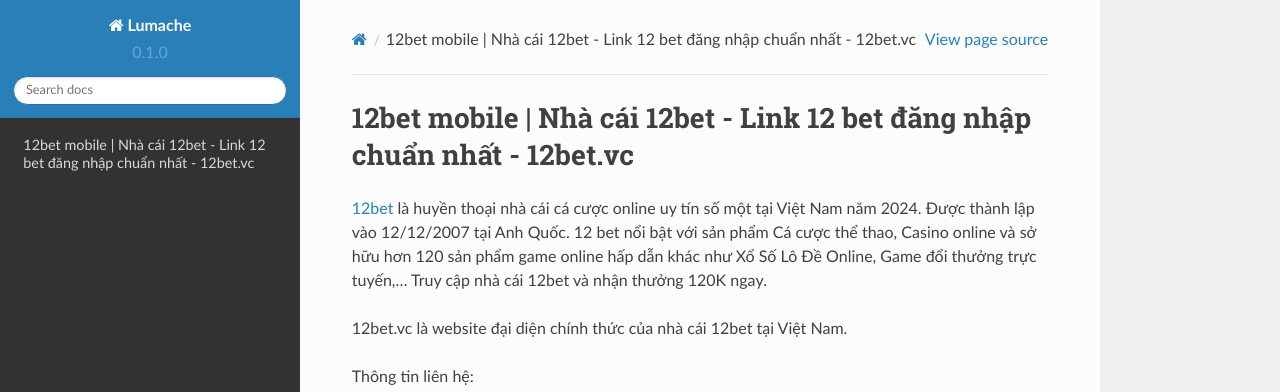
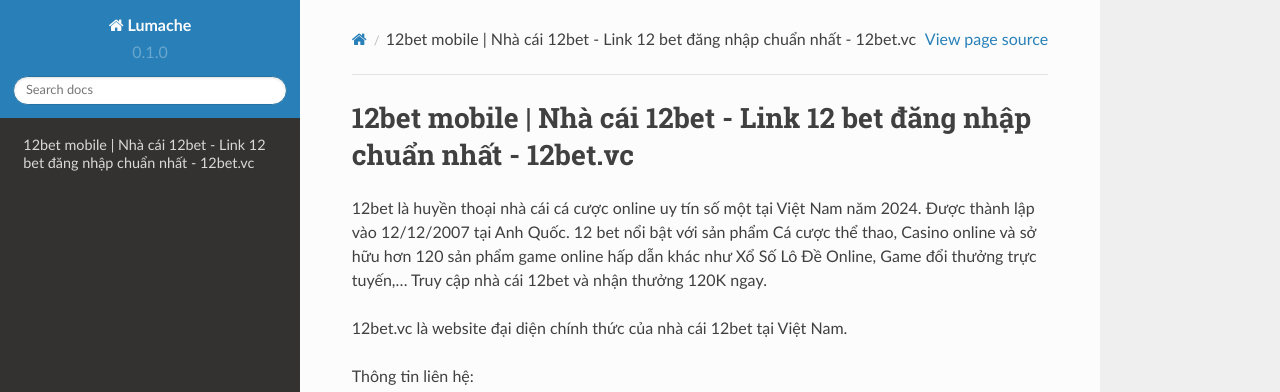
Before and after one commit to phamduyhong/12betvc, a Sphinx documentation site: the page built from docs/source/index.rst, in a window 1280 px wide. Shown: the top 392 px of the page. Built offline with Sphinx 7.4.7 and the Read the Docs theme 2.0.0, drawn with Linux system fonts in a browser that asks for light colours; part of the change alters nothing that is shown.

```diff
--- a/docs/source/index.rst
+++ b/docs/source/index.rst
@@ -1,7 +1,7 @@
 12bet mobile | Nhà cái 12bet - Link 12 bet đăng nhập chuẩn nhất - 12bet.vc
 ===================================
 
-`12bet <https://12bet.vc/>`_ là huyền thoại nhà cái cá cược online uy tín số một tại Việt Nam năm 2024. Được thành lập vào 12/12/2007 tại Anh Quốc. 12 bet nổi bật với sản phẩm Cá cược thể thao, Casino online và sở hữu hơn 120 sản phẩm game online hấp dẫn khác như Xổ Số Lô Đề Online, Game đổi thưởng trực tuyến,… Truy cập nhà cái 12bet và nhận thưởng 120K ngay.
+12bet là huyền thoại nhà cái cá cược online uy tín số một tại Việt Nam năm 2024. Được thành lập vào 12/12/2007 tại Anh Quốc. 12 bet nổi bật với sản phẩm Cá cược thể thao, Casino online và sở hữu hơn 120 sản phẩm game online hấp dẫn khác như Xổ Số Lô Đề Online, Game đổi thưởng trực tuyến,… Truy cập nhà cái 12bet và nhận thưởng 120K ngay.
 
 12bet.vc là website đại diện chính thức của nhà cái 12bet tại Việt Nam.
 
```
